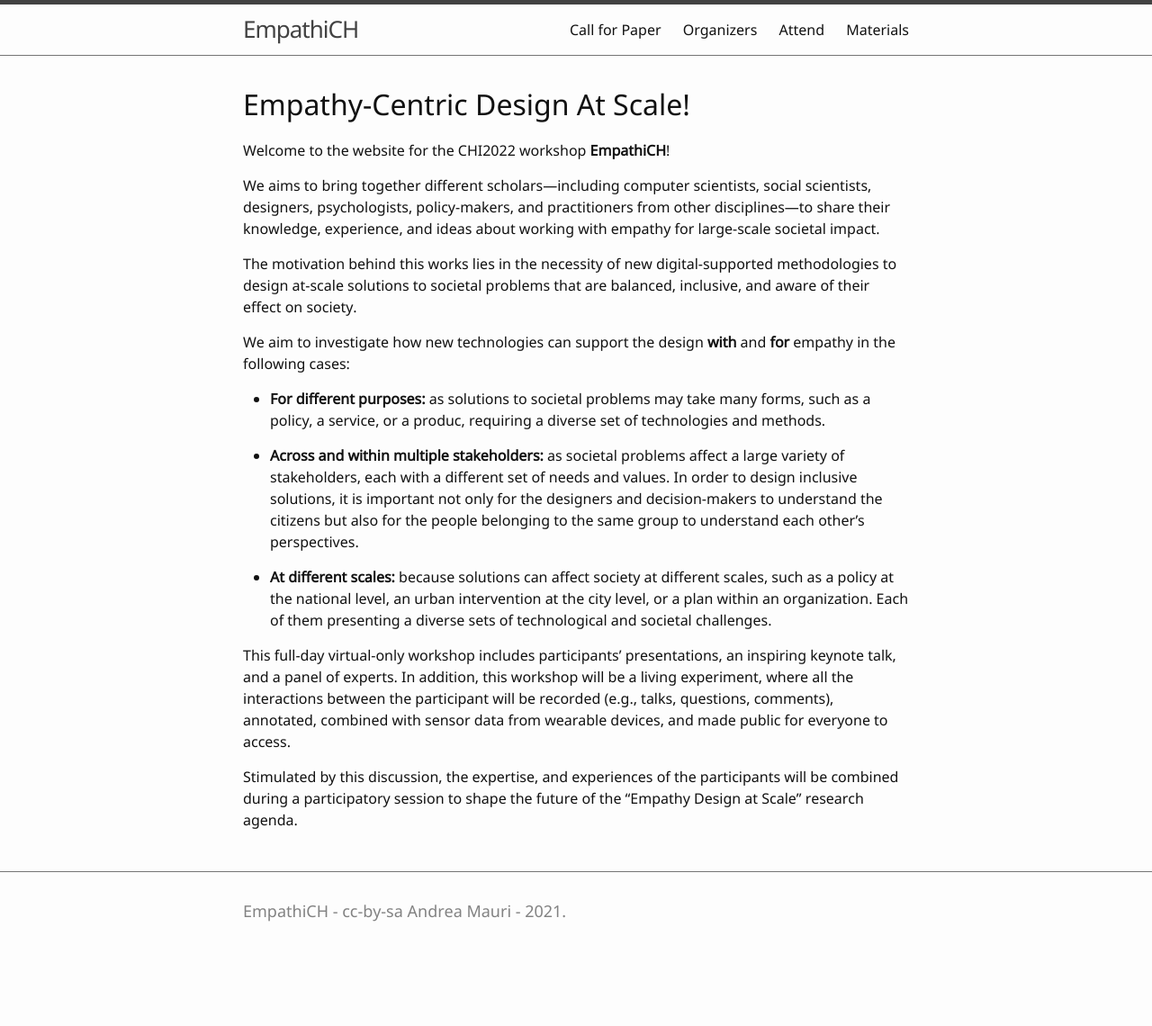
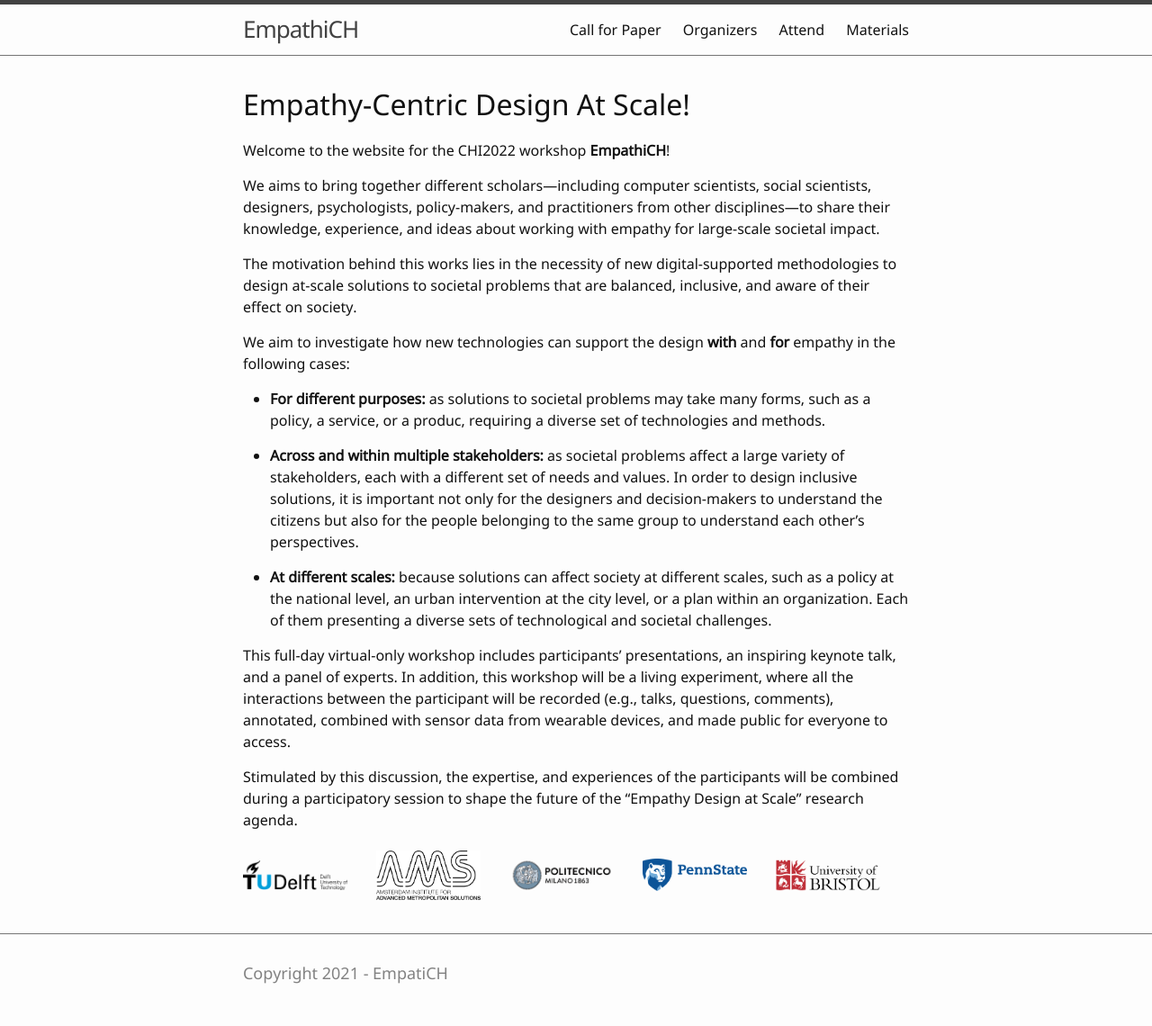
Before and after one commit to empathiCH/empathiCH.github.io, a Jekyll site: the page built from index.md, in a window 1280 px wide. Shown: the whole page at 90% size. Built offline with Jekyll 4.4.1, drawn with Linux system fonts in a browser that asks for light colours; before the commit the page ends 1071 px from its top, so only the background shows below that.

Commit message:
added the logos

```diff
--- a/_includes/footer.html
+++ b/_includes/footer.html
@@ -9,6 +9,7 @@
         {% endfor %}
       </div>
     </div> -->
-      <h2 class="footer-heading"><a href="{{ '/' | relative_url }}">{{ site.title | escape }}</a> - <a href="https://creativecommons.org/licenses/by-sa/4.0/">cc-by-sa</a> <a href="https://github.com/{{ site.github_username }}">{{ site.author }}</a> - {{ site.pub_year }}.</h2>
+      <!--<h2 class="footer-heading"><a href="{{ '/' | relative_url }}">{{ site.title | escape }}</a> - <a href="https://creativecommons.org/licenses/by-sa/4.0/">cc-by-sa</a> <a href="https://github.com/{{ site.github_username }}">{{ site.author }}</a> - {{ site.pub_year }}.</h2>-->
+      <h2 class="footer-heading">Copyright 2021 - EmpatiCH </h2>
   </div>
 </footer>
--- /dev/null
+++ b/_includes/logo.html
@@ -0,0 +1,3 @@
+<div class=logo>
+    <img src="{{ include.img | prepend: '/images/' | relative_url }}" alt="{{ include.alt }}" {% if include.width %}style="width:{{ include.width }};"{% endif %}>
+</div>
--- a/_sass/_custom.scss
+++ b/_sass/_custom.scss
@@ -19,3 +19,14 @@
     display: inline-block;
     margin-top: 1em;
 }
+
+.logos {
+    align-items: center;
+    display: flex;
+}
+
+.logo {
+    display: inline-flex;
+    width: 30%;
+    margin-right: 2em;
+}
--- a/index.md
+++ b/index.md
@@ -23,6 +23,13 @@ In addition, this workshop will be a living experiment, where all the interactio
 
 Stimulated by this discussion, the expertise, and experiences of the participants will be combined during a participatory session to shape the future of the "Empathy Design at Scale" research agenda.
 
+<div class="logos">
+{% include logo.html img="tudelft.png"%}
+{% include logo.html img="ams.png"%}
+{% include logo.html img="polimi.png"%}
+{% include logo.html img="penn.png"%}
+{% include logo.html img="bristol.png"%}
+</div>
 <!---
 > built using [Jekyll](https://jekyllrb.com/) and [GitHub Pages](https://pages.github.com/)
 >
```
Also changed, not shown: images/ams.png (added), images/bristol.png (added), images/penn.png (added), images/polimi.png (added), images/tudelft.png (added).
